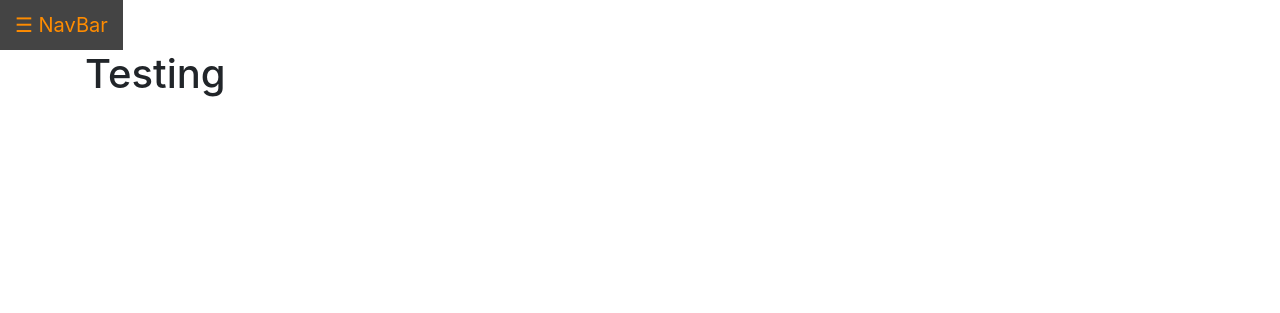
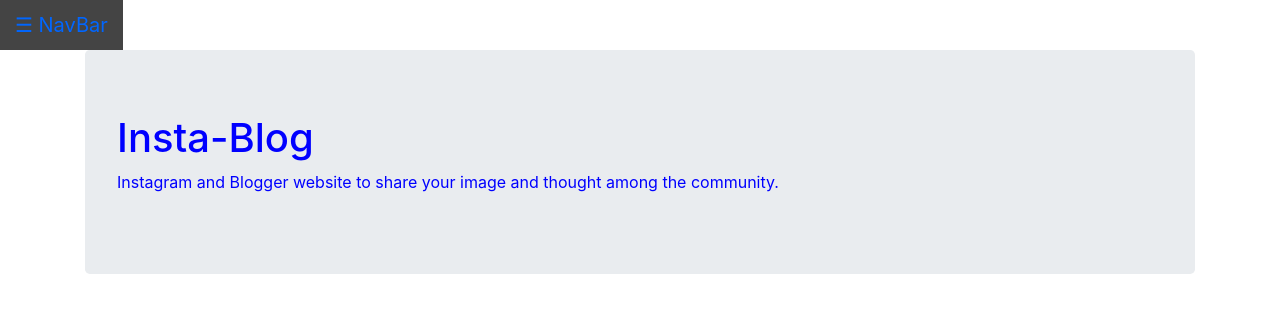
Before and after one commit to skyeoh06/assign3-insta-blog, a Flask app: template templates/index.template.html in a window 1280 px wide. Shown: the top 313 px of the page. Run offline with Flask 2, Linux system fonts and the light colour scheme; the template is opened without the code that fills it, so the values that code supplies are empty; some libraries are stand-ins or nearby versions.

Commit message:
add navbar -02

```diff
--- a/app.py
+++ b/app.py
@@ -26,14 +26,14 @@ app.secret_key = SESSION_KEY
 
 @app.route('/')
 def index():
-    render_template('index.template.html', title="Home")
+    return render_template('index.template.html', title="Home")
 
 # Create a insta blogger
 
 
 @app.route('/create')
 def create():
-    render_template('create.template.html', title="Create")
+    return render_template('create.template.html', title="Create")
 
 
 # "magic code" -- boilerplate
--- a/static/style/index.css
+++ b/static/style/index.css
@@ -1,3 +1,5 @@
+
+/*navbar*/
 .sidebar {
     height: 100%;
     width: 0;
@@ -15,13 +17,13 @@
     padding: 8px 8px 8px 32px;
     text-decoration: none;
     font-size: 25px;
-    color: #FF8C00;
+    color: rgb(0, 102, 255);
     display: block;
     transition: 0.3s;
 }
 
 .sidebar a:hover {
-    color: #FF8C00;
+    color: rgb(0, 102, 255);
 }
 
 .sidebar .closebtn {
@@ -36,7 +38,7 @@
     font-size: 20px;
     cursor: pointer;
     background-color:#2E8B57;
-    color: #FF8C00;
+    color: rgb(0, 102, 255);
     padding: 10px 15px;
     border: none;
   }
@@ -44,3 +46,9 @@
 .openbtn:hover {
     background-color: #444;
 }
+
+
+/*index page*/
+#home{
+    color:blue;
+}
--- a/templates/index.template.html
+++ b/templates/index.template.html
@@ -1,9 +1,13 @@
-{% extends "layout.template.html" %}
-{%block content %}
-<h1>Testing</h1>
-
-
-
-
+{% extends "layout.template.html" %} {%block content %}
+<!--Content-->
+<section>
+  <div class="jumbotron" id="home">
+    <h1>Insta-Blog</h1>
+    <p>
+      Instagram and Blogger website to share your image and thought among the
+      community.
+    </p>
+  </div>
+</section>
 
 {%endblock%}
--- a/templates/layout.template.html
+++ b/templates/layout.template.html
@@ -7,7 +7,7 @@
 
 	<!-- Bootstrap CSS -->
 	<link rel="stylesheet" href="https://maxcdn.bootstrapcdn.com/bootstrap/4.0.0/css/bootstrap.min.css" integrity="sha384-Gn5384xqQ1aoWXA+058RXPxPg6fy4IWvTNh0E263XmFcJlSAwiGgFAW/dAiS6JXm" crossorigin="anonymous">
-	<link rel="stylesheet" href="/static/style/index.css">
+	<link rel="stylesheet" href="/static/style/index.css" type="text/css" />
 
     <title>InstaBlogger - {{ title }} </title>
 </head>
```
